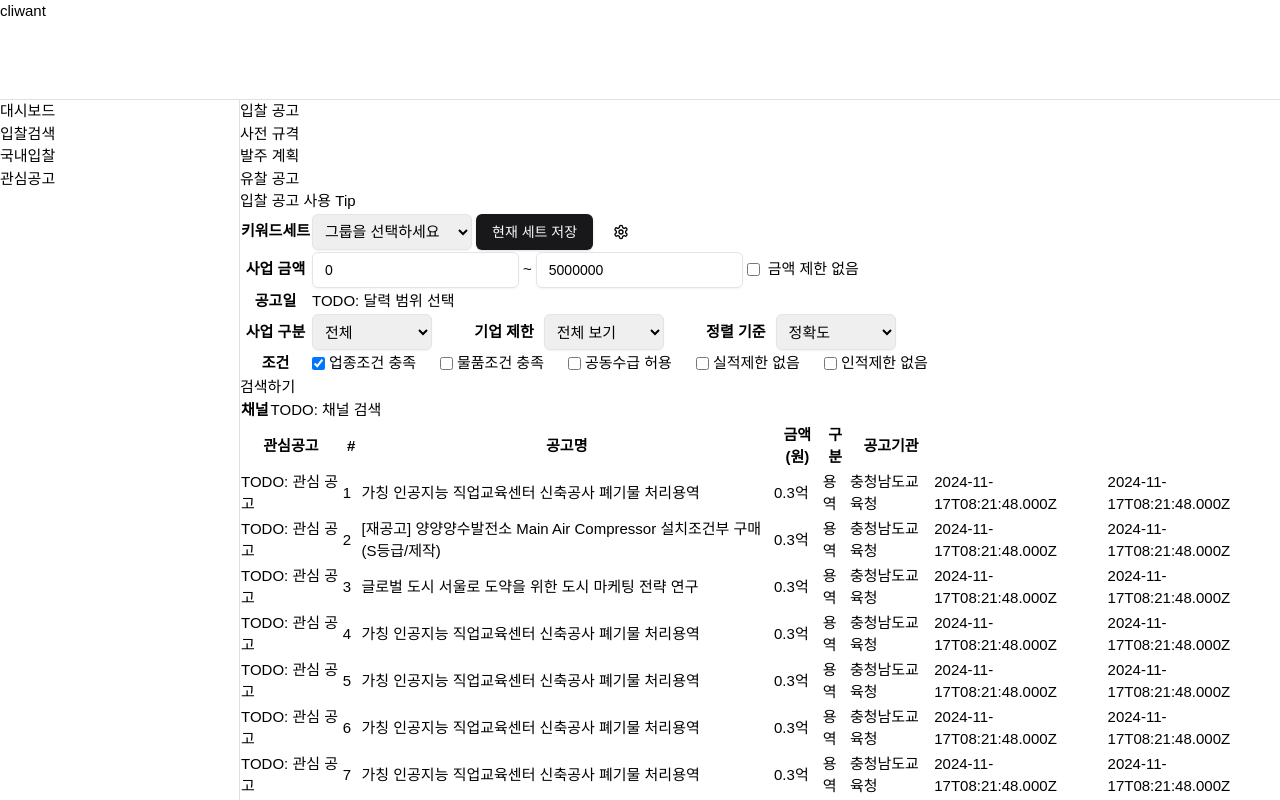
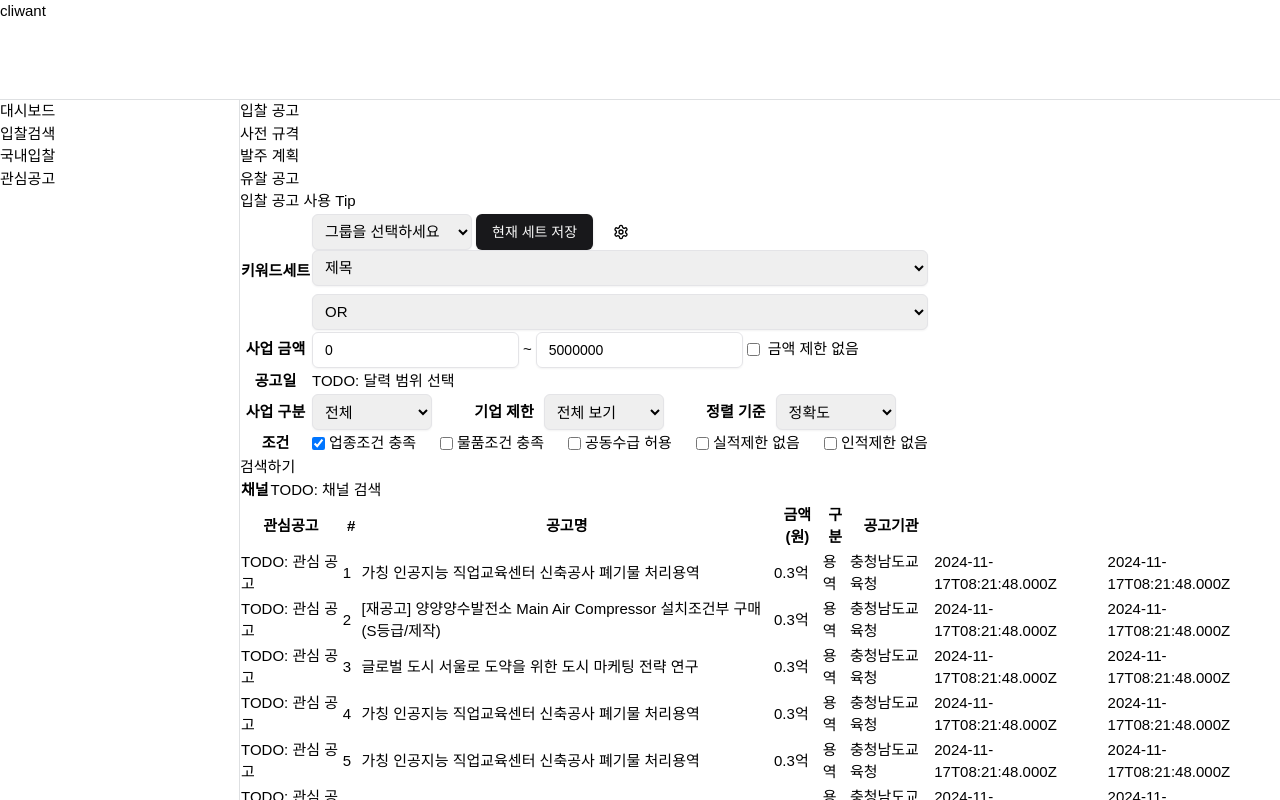
Before and after one commit to hckang80/nextjs-beginner-task, a Next.js app: page /dashboard/rfp in a window 1280 px wide. Shown: the top 800 px of the page. Built offline with nearby package versions, Linux system fonts and the light colour scheme.

Commit message:
feat: 키워드세트 옵션 컨트롤러 추가

```diff
--- a/app/dashboard/rfp/detailed-search.tsx
+++ b/app/dashboard/rfp/detailed-search.tsx
@@ -155,7 +155,27 @@ export function SettingButton({
 }
 
 export function DetailedSearch() {
-  const [formModel, setFormModel] = useState({
+  const [formModel, setFormModel] = useState<{
+    keywordSets: Record<
+      string,
+      { type: string; operation: string; keyword: string[] }
+    >;
+    priceFrom: number;
+    priceTo: number;
+    businessType: string;
+    ignoreType: "";
+    sortType: "";
+    condition: {
+      [key: string]: boolean;
+    };
+  }>({
+    keywordSets: {
+      set1: {
+        type: "title",
+        operation: "or",
+        keyword: [],
+      },
+    },
     priceFrom: 0,
     priceTo: 5_000_000,
     businessType: "",
@@ -171,6 +191,24 @@ export function DetailedSearch() {
   });
 
   const [isPrivate, setIsPublic] = useState(false);
+
+  const handleChangeKeywordSet = (
+    event: React.FormEvent<HTMLSelectElement>
+  ) => {
+    const { name, value } = event.currentTarget;
+    const [depth1, depth2] = name.split(".");
+
+    setFormModel({
+      ...formModel,
+      keywordSets: {
+        ...formModel.keywordSets,
+        [depth1]: {
+          ...formModel.keywordSets[depth1],
+          [depth2]: value,
+        },
+      },
+    });
+  };
 
   const handleChange = (
     event: React.FormEvent<HTMLInputElement | HTMLSelectElement> // TODO: 동적 타입(Generic?)으로 적용되게 개선 필요
@@ -239,6 +277,24 @@ export function DetailedSearch() {
                   keywordSet={keywordSet}
                   setKeywordSet={setKeywordSet}
                 />
+              </div>
+              <div className="flex flex-col gap-2">
+                <select
+                  name="set1.type"
+                  value={formModel.keywordSets.set1.type}
+                  onChange={handleChangeKeywordSet}
+                >
+                  <option value="title">제목</option>
+                  <option value="text">본문</option>
+                </select>
+                <select
+                  name="set1.operation"
+                  value={formModel.keywordSets.set1.operation}
+                  onChange={handleChangeKeywordSet}
+                >
+                  <option value="or">OR</option>
+                  <option value="and">AND</option>
+                </select>
               </div>
             </td>
           </tr>
```
